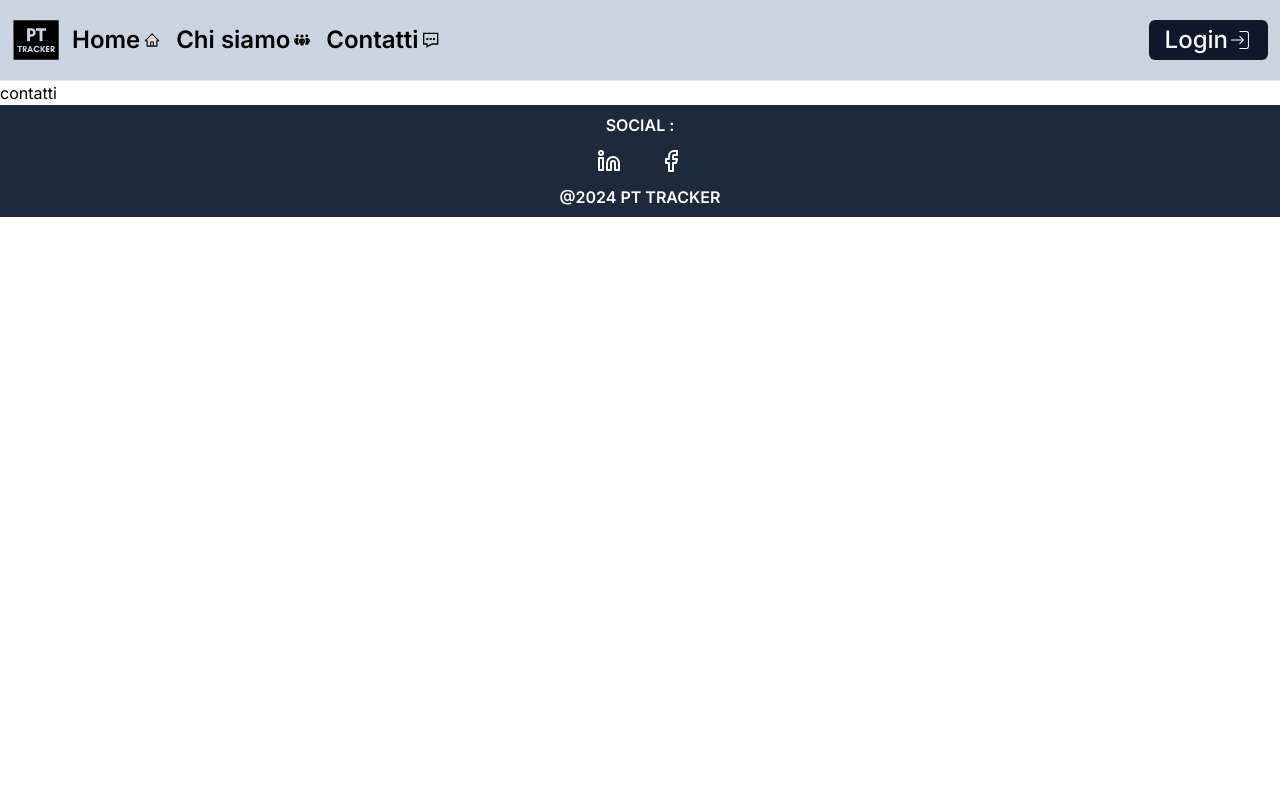
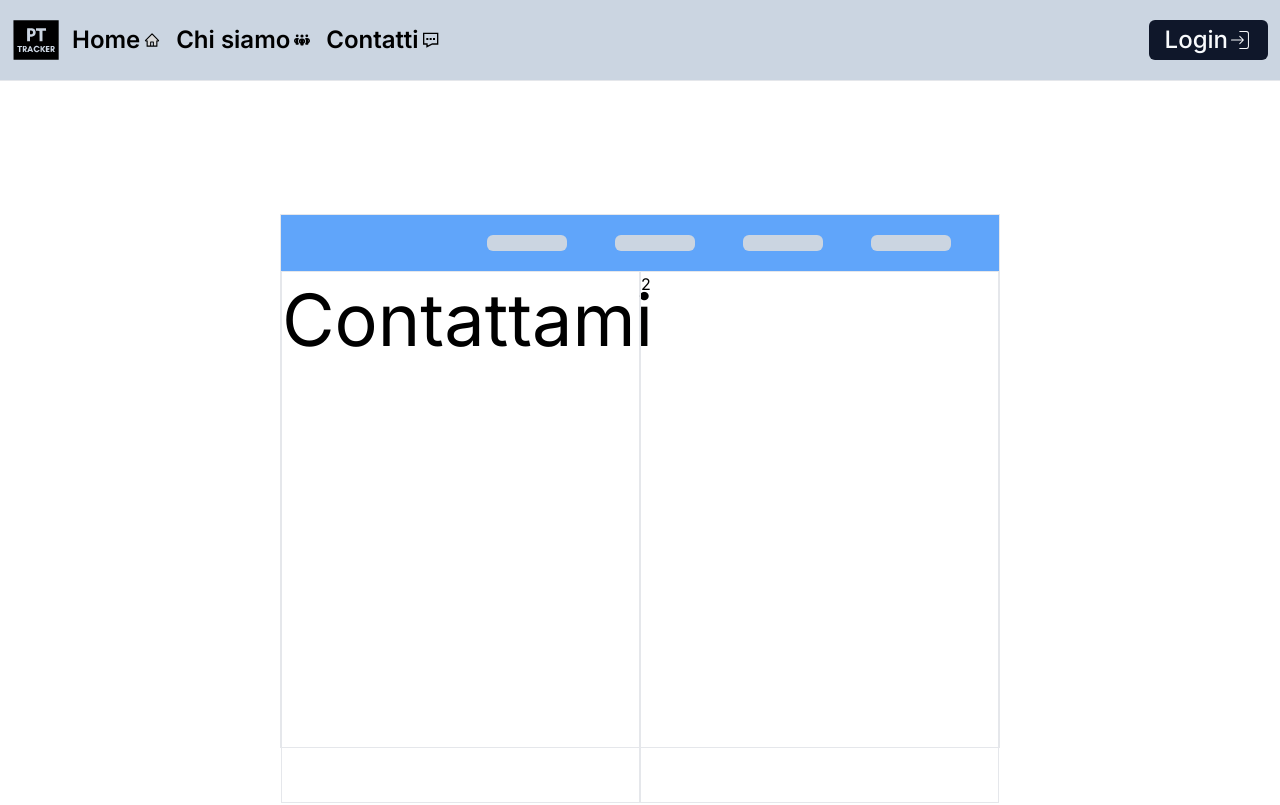
Before and after one commit to kevin96bit/pt-tracker, a Next.js app: page /contatti in a window 1280 px wide. Shown: the top 805 px of the page. Built offline with nearby package versions, Linux system fonts and the light colour scheme.

Commit message:
Inizio bozza pagina contatti (da rivedere la grafica)

```diff
--- a/src/app/contatti/page.tsx
+++ b/src/app/contatti/page.tsx
@@ -1,5 +1,24 @@
 const page = () => {
-  return <div>contatti</div>;
+  return (
+    <section className="flex items-center justify-center">
+      <div className="w-3/4 flex flex-col h-screen items-center justify-center">
+        <div className="w-3/4 border h-2/3">
+          <div className="w-full h-14 bg-blue-400 ">
+            <div className=" w-full h-full flex justify-end items-center">
+              <div className="w-20 h-4 bg-slate-300 rounded-md mr-12"></div>
+              <div className="w-20 h-4 bg-slate-300 rounded-md mr-12"></div>
+              <div className="w-20 h-4 bg-slate-300 rounded-md mr-12"></div>
+              <div className="w-20 h-4 bg-slate-300 rounded-md mr-12"></div>
+            </div>
+          </div>
+          <div className="flex w-full h-full">
+            <div className="w-[50%] border"><p className="text-7xl mt-3">Contattami</p></div>
+            <div className="w-[50%] border">2</div>
+          </div>
+        </div>
+      </div>
+    </section>
+  );
 };
 
 export default page;
```
